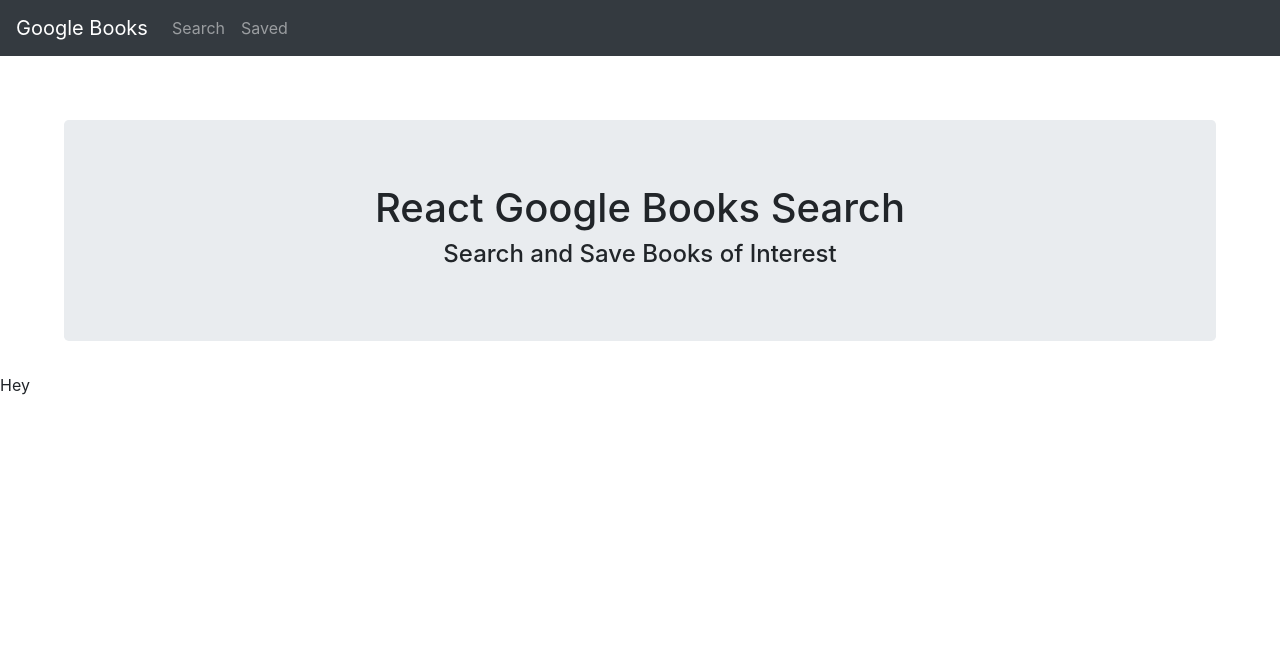
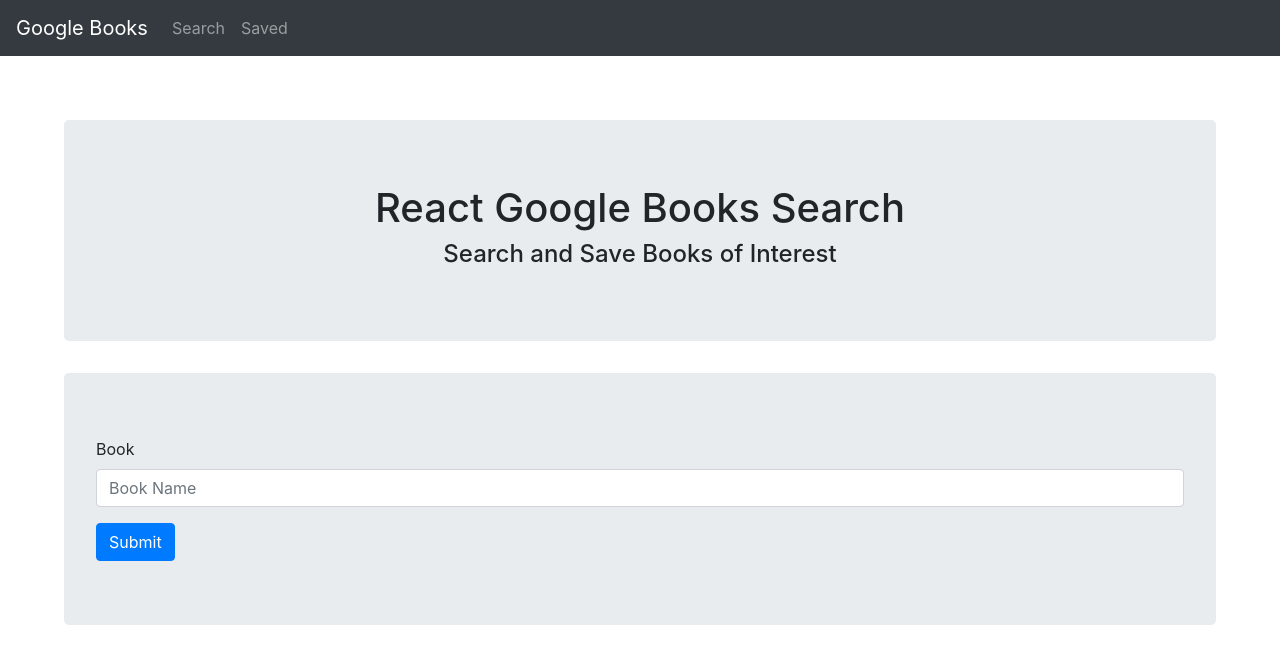
Before and after one commit to clairevita/GoogleBookSearch, a React (Create React App) app in the folder client/: page / in a window 1280 px wide. Shown: the top 664 px of the page. Built offline with nearby package versions, Linux system fonts and the light colour scheme.

Commit message:
api communication

```diff
--- /dev/null
+++ b/client/src/components/BookSearch/BookSearch.css
@@ -0,0 +1,4 @@
+.Container {
+    margin-left: 5%;
+    margin-right: 5%;
+}
--- /dev/null
+++ b/client/src/components/BookSearch/index.js
@@ -0,0 +1,20 @@
+import React from "react";
+import Jumbotron from 'react-bootstrap/Jumbotron';
+import Form from 'react-bootstrap/Form';
+import Button from 'react-bootstrap/Button';
+import './BookSearch.css';
+function BookSearch() {
+    return (
+        <Jumbotron className="Container">
+            <Form.Group controlId="formBasicPassword">
+                <Form.Label>Book</Form.Label>
+                <Form.Control type="text" placeholder="Book Name" />
+            </Form.Group>
+            <Button variant="primary" type="submit">
+                Submit
+            </Button>
+        </Jumbotron>
+    );
+}
+
+export default BookSearch;
--- a/client/src/components/Nav/index.js
+++ b/client/src/components/Nav/index.js
@@ -5,10 +5,10 @@
     return (
         <>
         <Navbar bg="dark" variant="dark">
-            <Navbar.Brand href="#home">Google Books</Navbar.Brand>
+            <Navbar.Brand href="/">Google Books</Navbar.Brand>
             <Nav className="mr-auto">
-                <Nav.Link href="#home">Search</Nav.Link>
-                <Nav.Link href="#features">Saved</Nav.Link>
+                <Nav.Link href="/search">Search</Nav.Link>
+                <Nav.Link href="/saved">Saved</Nav.Link>
             </Nav>
         </Navbar>
         </>
--- a/client/src/components/Results/index.js
+++ b/client/src/components/Results/index.js
@@ -0,0 +1 @@
+import React from "react";
--- a/client/src/pages/Search.js
+++ b/client/src/pages/Search.js
@@ -1,8 +1,9 @@
 import React from 'react';
+import BookSearch from '../components/BookSearch';
 
 function Search() {
     return (
-        <p>Hey</p>
+        <BookSearch />
     )
 }
 
```
Also changed, not shown: client/src/utils/API.js (added, +19 -0 lines), client/src/components/SavedBooks/index.js (deleted).
